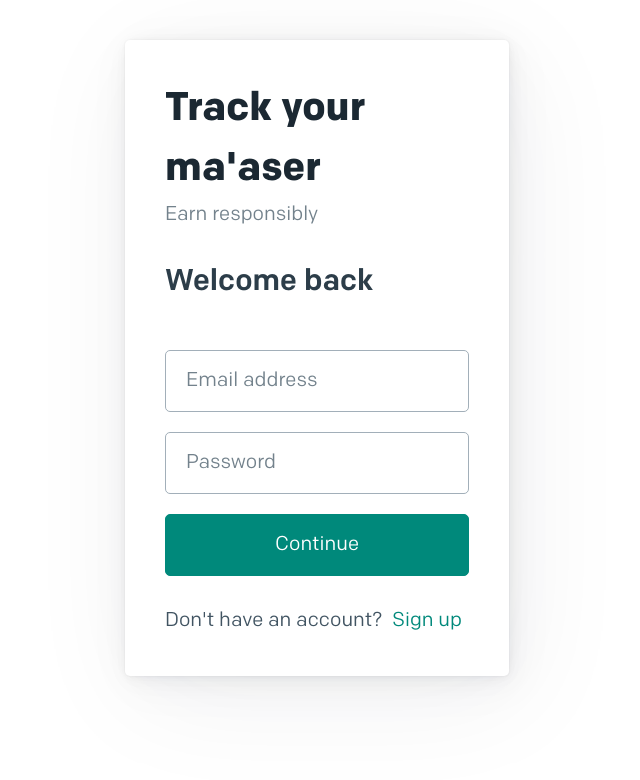
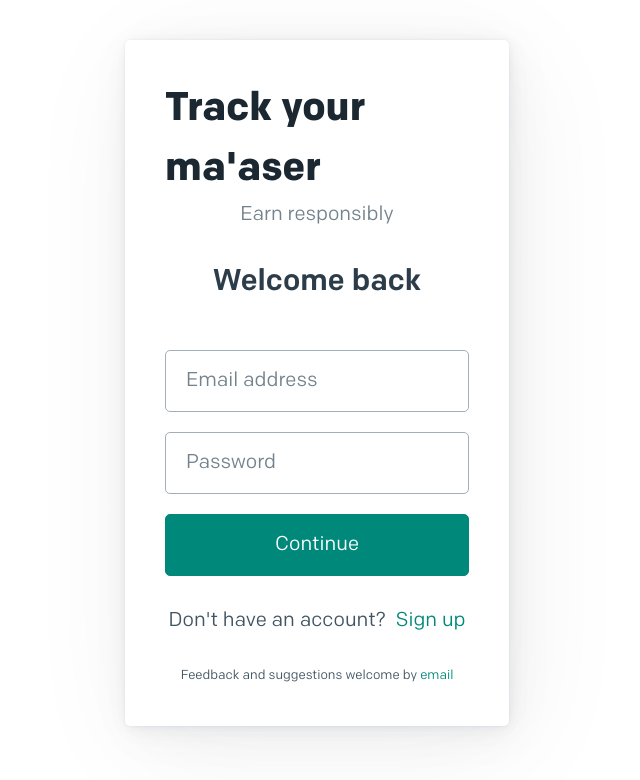
Before and after one commit to yhavin/maaser-money, a Vue app: page /auth in a window 1280 px wide. Shown: the top 780 px of the page, without its empty margins (323-963 px from the left). Built offline with nearby package versions, Linux system fonts and the light colour scheme.

Commit message:
Add feedback call to action

```diff
--- a/src/assets/styles.css
+++ b/src/assets/styles.css
@@ -37,6 +37,10 @@ h3 {
 
 h4 {
   --font-weight: 100;
+}
+
+small {
+  --font-size: 13px
 }
 
 .splash {
--- a/src/components/Home.vue
+++ b/src/components/Home.vue
@@ -394,6 +394,8 @@
           </tr>
         </table>
       </details>
+      <br />
+      <span class="gutter-text">Feedback and suggestions welcome by&nbsp;<a href="mailto:y.havin@gmail.com?subject=Ma%27aser%20app%20feedback">email</a></span>
     </article>
   </main>
 </template>
@@ -407,4 +409,10 @@
     text-decoration: underline;
   }
 
+  .gutter-text {
+    font-size: 13px;
+    display: flex;
+    justify-content: center;
+  }
+
 </style>
--- a/src/components/Login.vue
+++ b/src/components/Login.vue
@@ -29,3 +29,14 @@
     <button>Continue</button>
   </form>
 </template>
+
+<style scoped>
+  a {
+    cursor: pointer;
+  }
+
+  h3 {
+    display: flex;
+    justify-content: center;
+  }
+</style>
--- a/src/components/Register.vue
+++ b/src/components/Register.vue
@@ -36,3 +36,14 @@
     <button>Continue</button>
   </form>
 </template>
+
+<style scoped>
+  a {
+    cursor: pointer;
+  }
+
+  h3 {
+    display: flex;
+    justify-content: center;
+  }
+</style>
--- a/src/components/Splash.vue
+++ b/src/components/Splash.vue
@@ -17,9 +17,10 @@
         <h3>Earn responsibly</h3>
       </hgroup>
       <div v-if="!showRegister"><Login /></div>
-      <span v-if="!showRegister">Don't have an account? &nbsp;</span><a v-if="!showRegister" @click="toggleRegister">Sign up</a>
+      <span><span v-if="!showRegister">Don't have an account? &nbsp;</span><a v-if="!showRegister" @click="toggleRegister">Sign up</a></span>
       <div v-if="showRegister"><Register /></div>
-      <span v-if="showRegister">Already have an account? &nbsp;</span><a v-if="showRegister" @click="toggleRegister">Log in</a>
+      <span><span v-if="showRegister">Already have an account? &nbsp;</span><a v-if="showRegister" @click="toggleRegister">Log in</a></span><br />
+      <span class="gutter-text">Feedback and suggestions welcome by&nbsp;<a href="mailto:y.havin@gmail.com?subject=Ma%27aser%20app%20feedback">email</a></span>
     </article>
   </main>
 </template>
@@ -28,4 +29,13 @@
   a {
     cursor: pointer;
   }
+
+  h1, h3, span, small {
+    display: flex;
+    justify-content: center;
+  }
+
+  .gutter-text {
+    font-size: 13px;
+  }
 </style>
```
